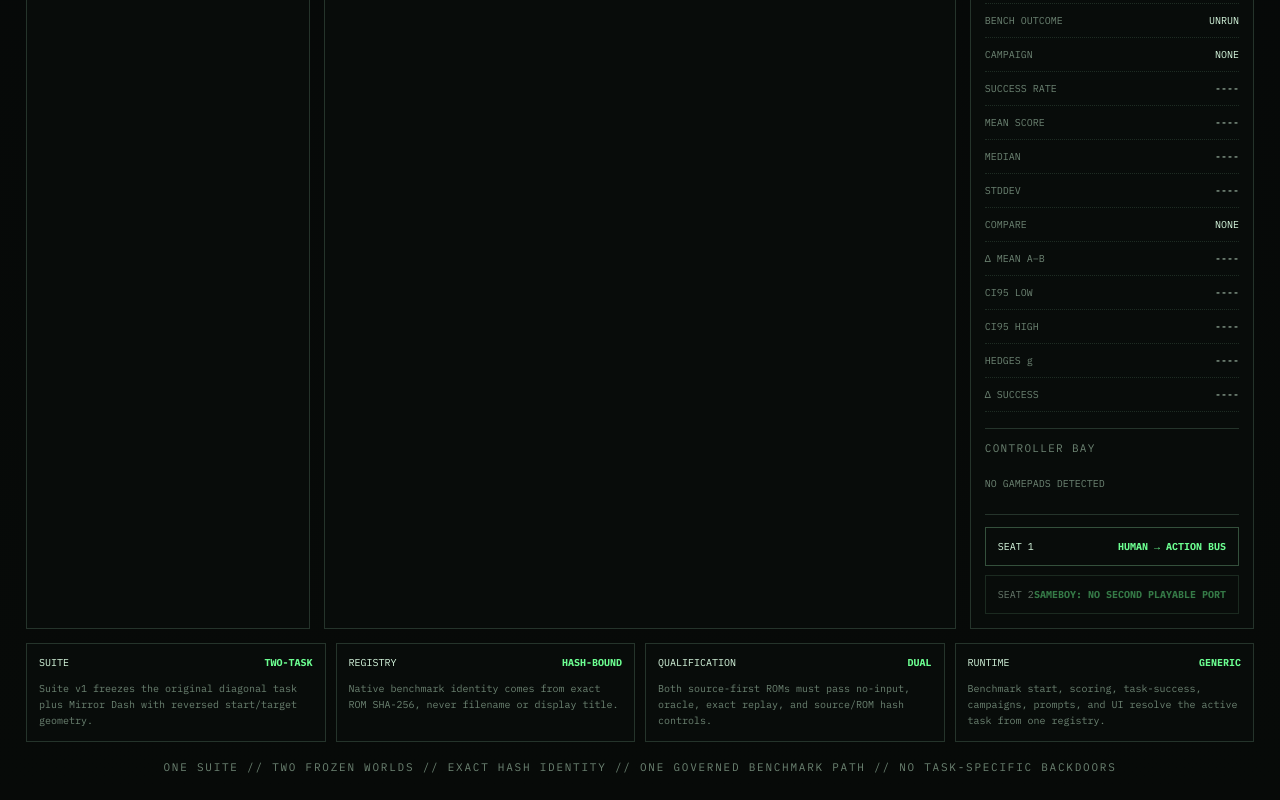
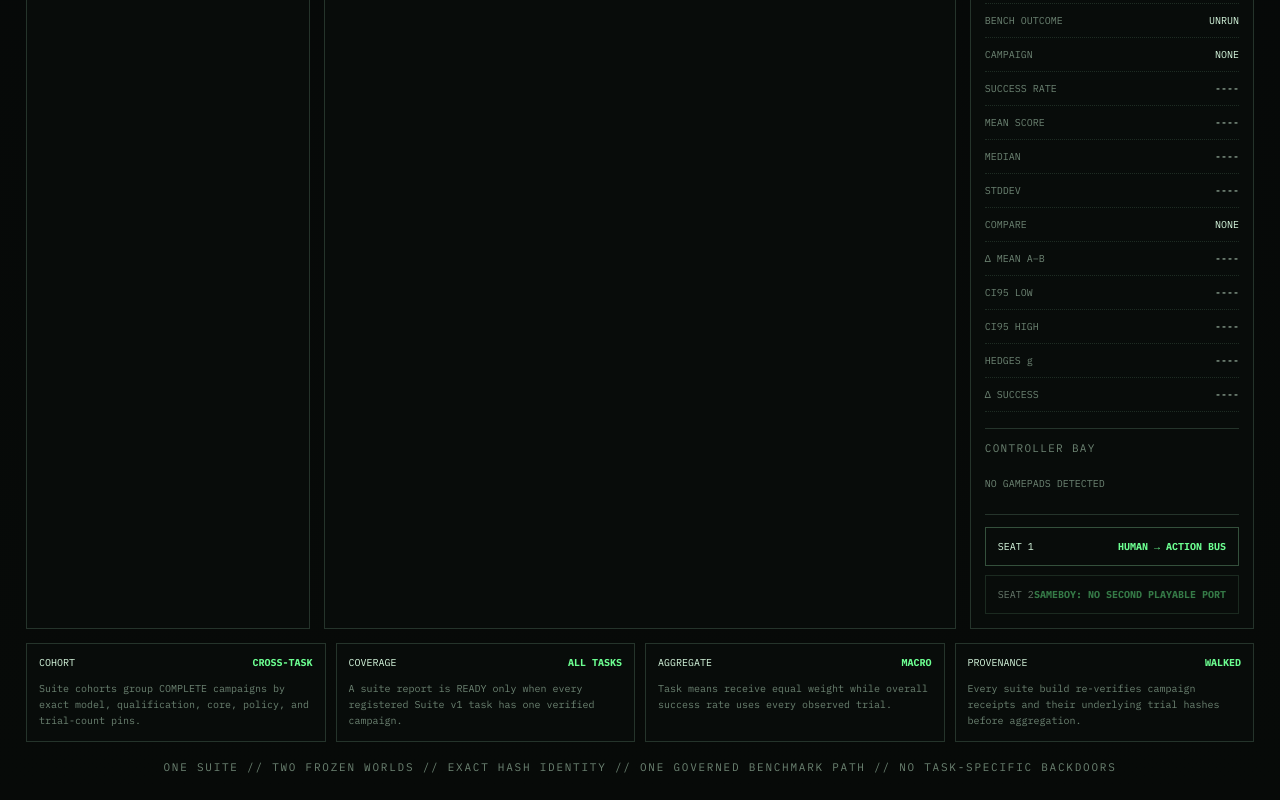
Before and after one commit to MichaelWave369/PhiCade, a React (Vite) app in the folder apps/desktop/: page / in a window 1280 px wide. Shown: the part 1551-2351 px from the top of the page. Built offline with nearby package versions, Linux system fonts and the light colour scheme.

Commit message:
feat: add Rung 16 Suite Report state and framing

```diff
--- a/apps/desktop/src/App.tsx
+++ b/apps/desktop/src/App.tsx
@@ -18,6 +18,7 @@ import {
   completeOllamaTurn,
   compareBenchmarkCampaigns,
   continueBenchmarkCampaign,
+  buildBenchmarkSuiteReport,
   failAutodriveProvider,
   flushGameSave,
   getAuthorityStatus,
@@ -30,6 +31,7 @@ import {
   getOllamaQualificationStatus,
   issueAgentTurn,
   listBenchmarkCampaignReceipts,
+  listBenchmarkSuiteReportCandidates,
   listOllamaModels,
   qualifyOllamaModel,
   loadSettings,
@@ -60,6 +62,8 @@ import {
   type BenchmarkCampaignStatus,
   type CampaignComparisonArtifact,
   type CampaignListEntry,
+  type BenchmarkSuiteReportArtifact,
+  type BenchmarkSuiteReportCandidate,
   type ControlMode,
   type FramePacket,
   type GameProfile,
@@ -75,10 +79,10 @@ const systems = ["ALL", "NES", "SNES", "GB", "GBC", "GBA", "GENESIS", "PS1"] as
 const PHIBOT_AGENT_ID = "phi-local";
 
 const milestones = [
-  ["SUITE", "TWO-TASK", "Suite v1 freezes the original diagonal task plus Mirror Dash with reversed start/target geometry."],
-  ["REGISTRY", "HASH-BOUND", "Native benchmark identity comes from exact ROM SHA-256, never filename or display title."],
-  ["QUALIFICATION", "DUAL", "Both source-first ROMs must pass no-input, oracle, exact replay, and source/ROM hash controls."],
-  ["RUNTIME", "GENERIC", "Benchmark start, scoring, task-success, campaigns, prompts, and UI resolve the active task from one registry."],
+  ["COHORT", "CROSS-TASK", "Suite cohorts group COMPLETE campaigns by exact model, qualification, core, policy, and trial-count pins."],
+  ["COVERAGE", "ALL TASKS", "A suite report is READY only when every registered Suite v1 task has one verified campaign."],
+  ["AGGREGATE", "MACRO", "Task means receive equal weight while overall success rate uses every observed trial."],
+  ["PROVENANCE", "WALKED", "Every suite build re-verifies campaign receipts and their underlying trial hashes before aggregation."],
 ] as const;
 
 function decodeBase64(value: string): Uint8Array {
@@ -140,6 +144,10 @@ export function App() {
   const [comparisonBId, setComparisonBId] = useState<number | null>(null);
   const [lastComparison, setLastComparison] = useState<CampaignComparisonArtifact | null>(null);
   const [comparisonBusy, setComparisonBusy] = useState(false);
+  const [suiteCandidates, setSuiteCandidates] = useState<BenchmarkSuiteReportCandidate[]>([]);
+  const [selectedSuiteCohortId, setSelectedSuiteCohortId] = useState<string | null>(null);
+  const [lastSuiteReport, setLastSuiteReport] = useState<BenchmarkSuiteReportArtifact | null>(null);
+  const [suiteReportBusy, setSuiteReportBusy] = useState(false);
   const [scanning, setScanning] = useState(false);
 
   useEffect(() => {
```
